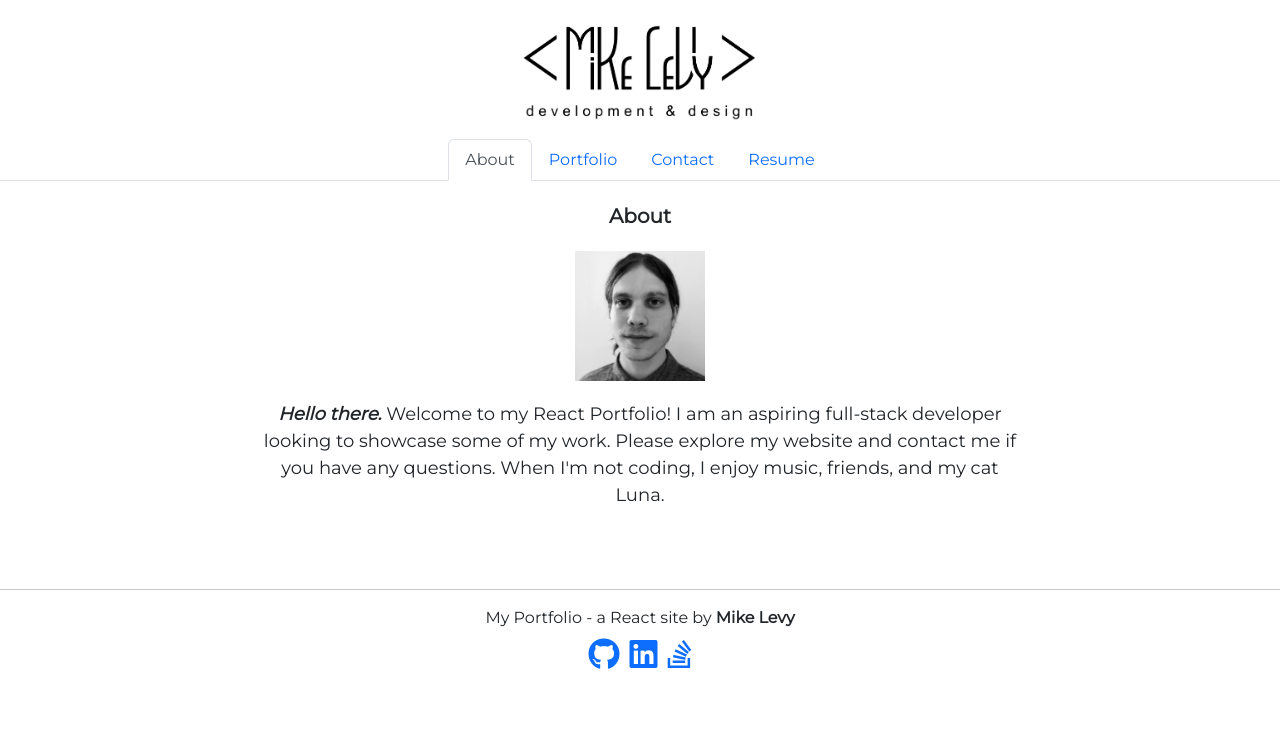
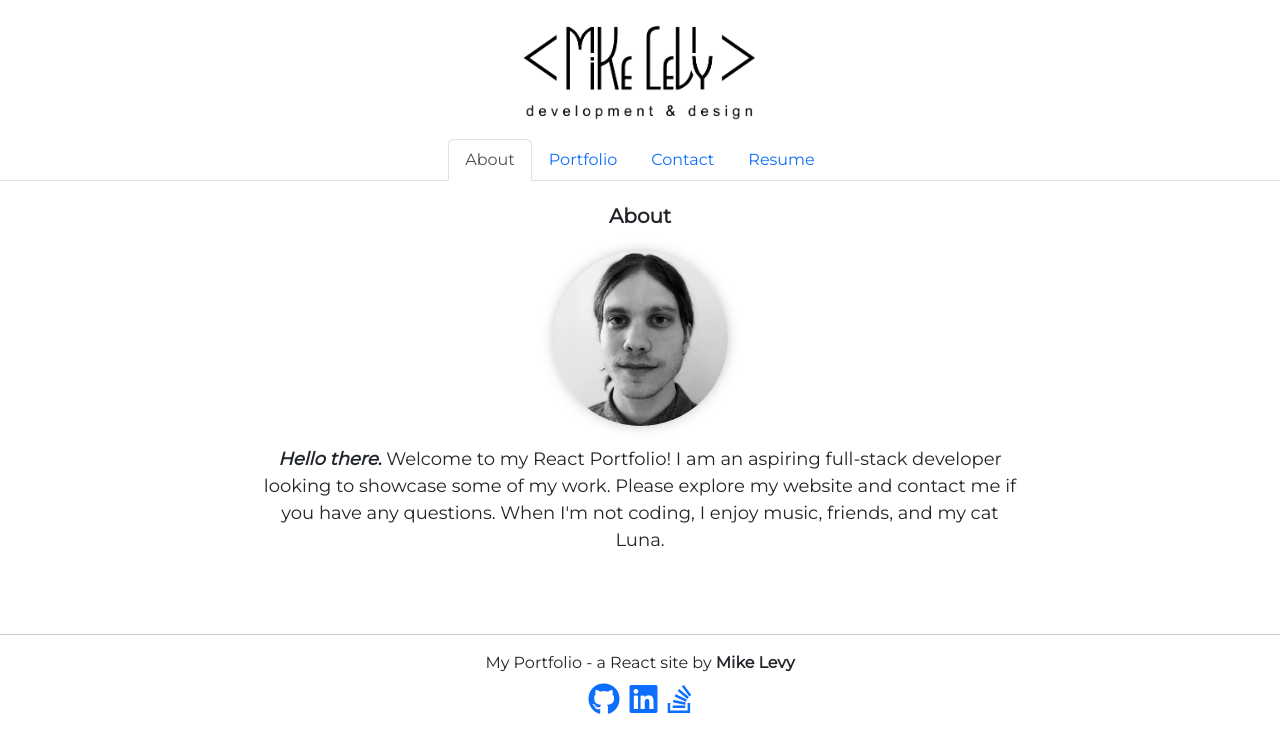
Before and after one commit to rva-mike/react--portfolio, a React (Create React App) app: page / in a window 1280 px wide. Shown: the top 752 px of the page. Built offline with nearby package versions, Linux system fonts and the light colour scheme.

Commit message:
pic edits

```diff
--- a/src/components/Footer/index.js
+++ b/src/components/Footer/index.js
@@ -18,7 +18,6 @@ export default function Footer() {
                     <i class="fa-brands fa-2x fa-stack-overflow"></i>
                     </a>
                 </p>
-
             </div>
         </footer>
     );
--- a/src/index.css
+++ b/src/index.css
@@ -62,6 +62,10 @@ header {
 
 }
 
+.footer-link {
+  margin-right: 100px;
+}
+
 .footer-link{
   margin-right: 10px;
 }
@@ -84,7 +88,11 @@ header {
 
 
 .pic-of-me {
-  width: 130px;
+  width: 175px;
+  border-radius: 50%;
+  box-shadow: 0px 0px 20px -11px rgba(0,0,0,1);
+  -webkit-box-shadow: 0px 0px 20px -11px rgba(0,0,0,1);
+  -moz-box-shadow: 0px 0px 20px -11px rgba(0,0,0,1);
 }
 
 
@@ -109,7 +117,3 @@ textarea {
   line-height: 150%;
   resize:vertical;
 }
-
-.app-link {
-  margin-right: 5px;
-}
```
